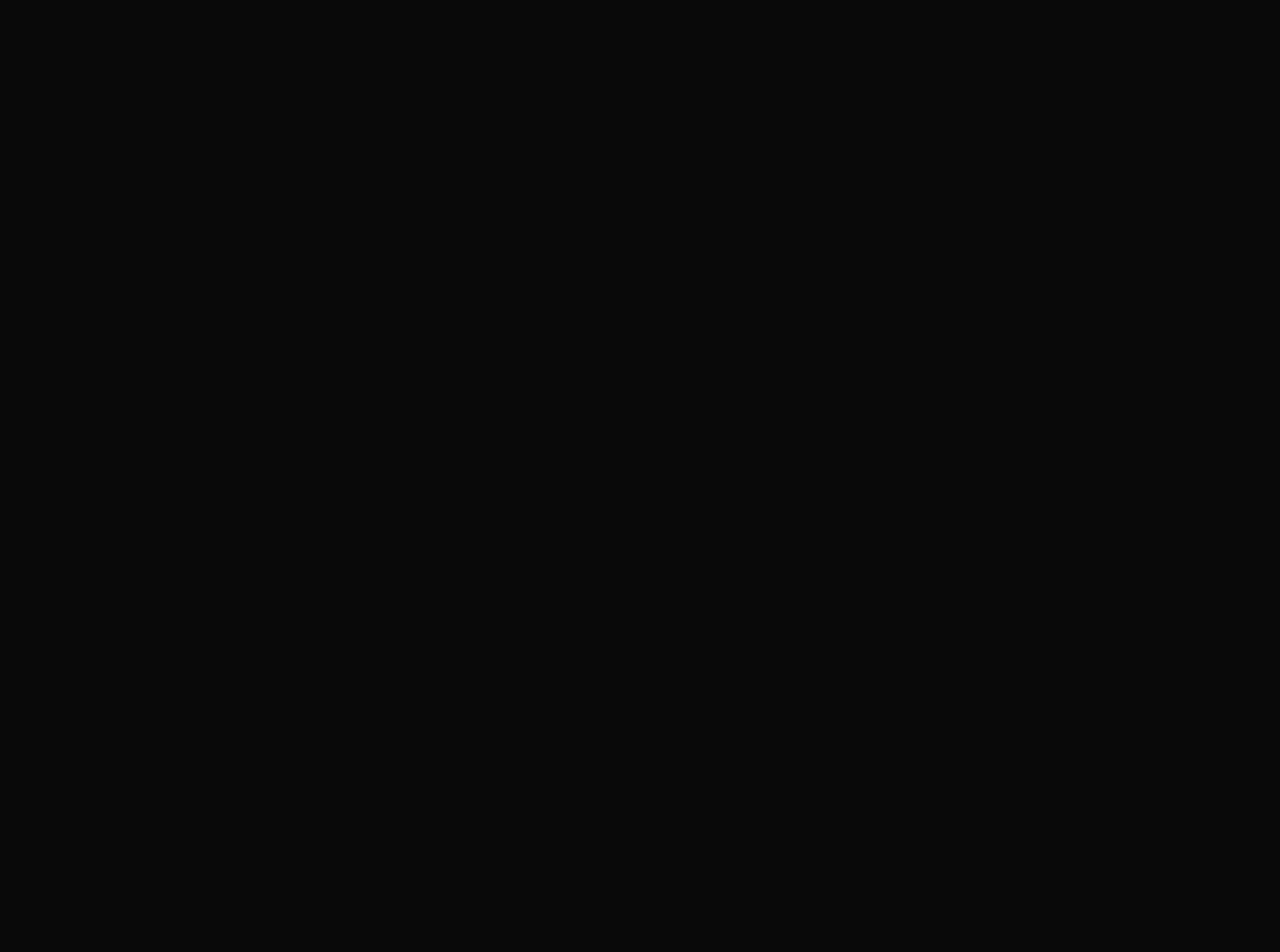
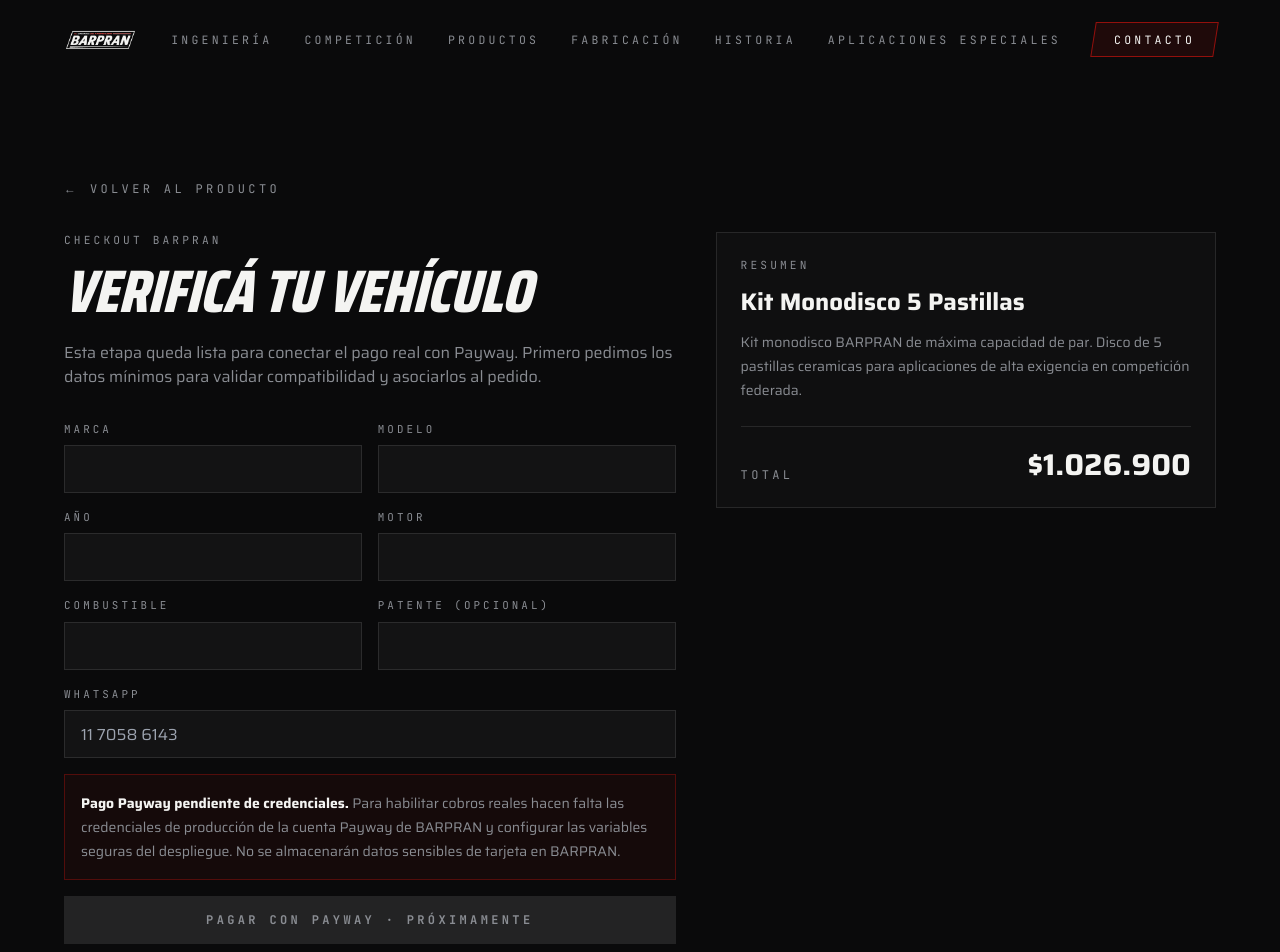
Before and after one commit to barpranembragues/barpran-website, a Next.js app: page /tienda/checkout in a window 1280 px wide. Before the commit this address had no page. Shown: the top 952 px of the page. Before the commit the page ends 800 px from the top, so only its background shows below. Built offline with nearby package versions, Linux system fonts and the light colour scheme.

Commit message:
add checkout preflight page

```diff
--- /dev/null
+++ b/src/app/tienda/checkout/page.tsx
@@ -0,0 +1,78 @@
+import Link from "next/link";
+import { SHOP_PRODUCTS } from "@/lib/content";
+
+type CheckoutPageProps = {
+  searchParams: Promise<{ producto?: string }>;
+};
+
+export default async function CheckoutPage({ searchParams }: CheckoutPageProps) {
+  const { producto } = await searchParams;
+  const selected = SHOP_PRODUCTS.find((item) => item.id === producto) ?? SHOP_PRODUCTS[0];
+
+  return (
+    <div className="min-h-screen bg-carbon pt-24 text-bone md:pt-28">
+      <section className="frame py-10 md:py-16">
+        <Link href={`/tienda/${selected.id}`} className="font-mono text-xs uppercase tracking-mega text-ash hover:text-bone">
+          ← Volver al producto
+        </Link>
+
+        <div className="mt-8 grid gap-10 lg:grid-cols-[1.1fr_0.9fr]">
+          <div>
+            <p className="tech-label">Checkout BARPRAN</p>
+            <h1 className="display mt-3 text-5xl md:text-6xl">Verificá tu vehículo</h1>
+            <p className="mt-5 max-w-2xl text-ash">
+              Esta etapa queda lista para conectar el pago real con Payway. Primero pedimos los datos mínimos para validar compatibilidad y asociarlos al pedido.
+            </p>
+
+            <form className="mt-8 grid gap-4 sm:grid-cols-2">
+              {["Marca", "Modelo", "Año", "Motor", "Combustible", "Patente (opcional)"].map((label) => (
+                <label key={label} className="grid gap-2">
+                  <span className="font-mono text-[0.68rem] uppercase tracking-mega text-ash">{label}</span>
+                  <input
+                    type="text"
+                    name={label.toLowerCase().replaceAll(" ", "-")}
+                    className="h-12 border border-white/10 bg-white/[0.035] px-4 text-bone outline-none transition-colors focus:border-barpran"
+                  />
+                </label>
+              ))}
+
+              <label className="grid gap-2 sm:col-span-2">
+                <span className="font-mono text-[0.68rem] uppercase tracking-mega text-ash">WhatsApp</span>
+                <input
+                  type="tel"
+                  name="whatsapp"
+                  placeholder="11 7058 6143"
+                  className="h-12 border border-white/10 bg-white/[0.035] px-4 text-bone outline-none transition-colors focus:border-barpran"
+                />
+              </label>
+
+              <div className="sm:col-span-2 border border-barpran/30 bg-barpran/5 p-4 text-sm leading-6 text-ash">
+                <strong className="text-bone">Pago Payway pendiente de credenciales.</strong> Para habilitar cobros reales hacen falta las credenciales de producción de la cuenta Payway de BARPRAN y configurar las variables seguras del despliegue. No se almacenarán datos sensibles de tarjeta en BARPRAN.
+              </div>
+
+              <button
+                type="button"
+                disabled
+                className="sm:col-span-2 cursor-not-allowed bg-white/10 px-5 py-4 font-mono text-xs font-bold uppercase tracking-mega text-ash"
+              >
+                Pagar con Payway · próximamente
+              </button>
+            </form>
+          </div>
+
+          <aside className="h-fit border border-white/10 bg-white/[0.025] p-6 lg:sticky lg:top-28">
+            <p className="tech-label">Resumen</p>
+            <h2 className="mt-3 text-2xl font-bold">{selected.nombre}</h2>
+            <p className="mt-3 text-sm leading-6 text-ash">{selected.descripcion}</p>
+            <div className="mt-6 border-t border-white/10 pt-5">
+              <div className="flex items-end justify-between gap-4">
+                <span className="font-mono text-xs uppercase tracking-mega text-ash">Total</span>
+                <strong className="text-3xl">{selected.precio}</strong>
+              </div>
+            </div>
+          </aside>
+        </div>
+      </section>
+    </div>
+  );
+}
```
